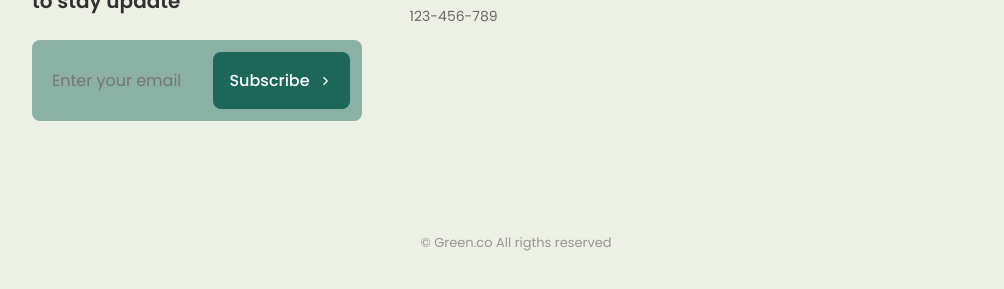
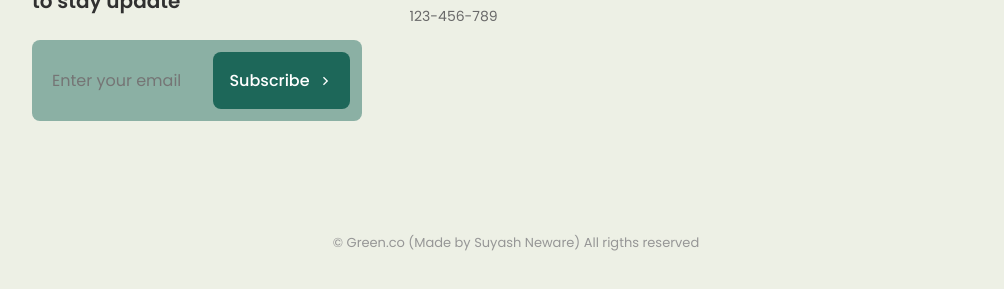
Before and after one commit to suyashgn/Green.co_website, a plain HTML site: page index.html in a window 1280 px wide. Shown: the part 4592-4881 px from the top of the page, without its empty margins (124-1128 px from the left). Drawn offline with nearby package versions, Linux system fonts and the light colour scheme.

Commit message:
Update index.html

```diff
--- a/index.html
+++ b/index.html
@@ -489,7 +489,7 @@
                 </div>
             </div>
 
-            <p class="footer__copy">&#169; Green.co All rigths reserved</p>
+            <p class="footer__copy">&#169; Green.co (Made by Suyash Neware) All rigths reserved</p>
         </footer>
 
         <!--=============== SCROLL UP ===============-->
```
